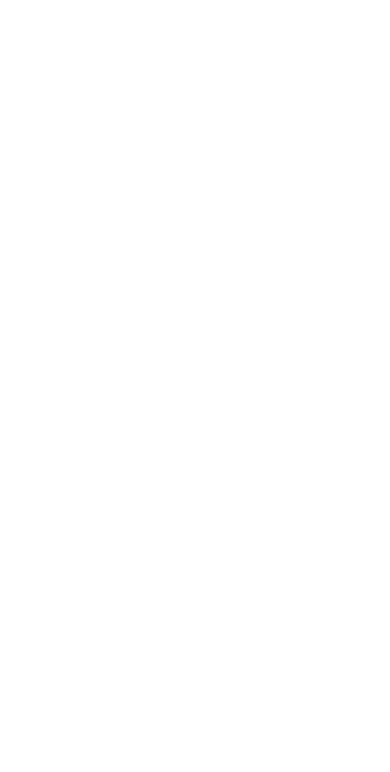
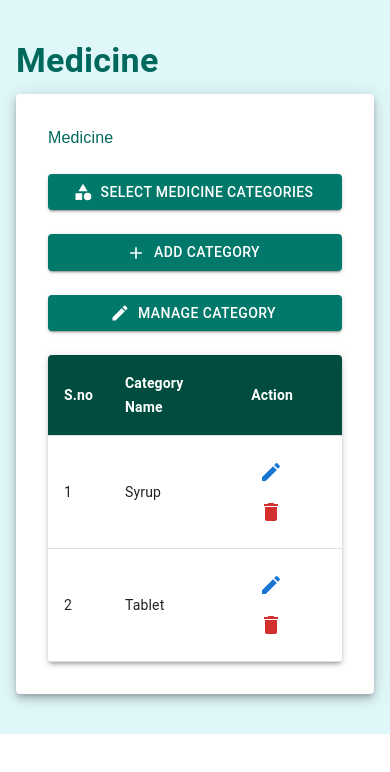
Before and after one commit to Rajshree96/PharmacySystem_Mern, a React (Vite) app: page /medicine in a window 390 px wide. Before the commit this address had no page. Shown: the top 772 px of the page. Built offline with nearby package versions, Linux system fonts and the light colour scheme.

Commit message:
create responsive  Medicine Page

```diff
--- a/package.json
+++ b/package.json
@@ -12,6 +12,7 @@
   "dependencies": {
     "@emotion/react": "^11.11.4",
     "@emotion/styled": "^11.11.5",
+    "@mui/icons-material": "^5.15.20",
     "@mui/material": "^5.15.20",
     "react": "^18.3.1",
     "react-dom": "^18.3.1",
--- a/src/App.jsx
+++ b/src/App.jsx
@@ -2,6 +2,7 @@ import './App.css'
 import Registration from './pages/Registration'
 import Login from './pages/Login'
 import { BrowserRouter as Router, Route, Routes } from "react-router-dom"
+import Medicine from './pages/medicine/Medicine'
 
 
 function App() {
@@ -12,6 +13,7 @@ function App() {
         <Routes>
           <Route path="/" element={<Registration />} />
           <Route path="/login" element={<Login />} />
+          <Route path="/medicine" element={<Medicine/>} />
         </Routes>
       </Router>
 
--- a/src/index.css
+++ b/src/index.css
@@ -0,0 +1,7 @@
+*{
+    margin: 0;
+    padding: 0;
+    box-sizing: border-box;
+    font-family: 'Poppins', sans-serif;
+    scroll-behavior: smooth
+}
--- /dev/null
+++ b/src/pages/medicine/Medicine.jsx
@@ -0,0 +1,127 @@
+import React from "react";
+import {
+    Box,
+    Breadcrumbs,
+    Button,
+    Container,
+    Grid,
+    Link,
+    Paper,
+    Typography,
+    Table,
+    TableBody,
+    TableCell,
+    TableContainer,
+    TableHead,
+    TableRow,
+    IconButton,
+} from "@mui/material";
+import {Add, Edit, Delete, Category} from "@mui/icons-material";
+
+const Medicine = () => {
+    return (
+        <Box sx={{bgcolor: "#e0f7fa", py: 5}}>
+            <Container>
+                <Typography variant="h4" gutterBottom sx={{color: "#00695c", fontWeight: "bold"}}>
+                    Medicine
+                </Typography>
+                <Paper elevation={6} sx={{p: 4}}>
+                    <Breadcrumbs aria-label="breadcrumb" sx={{mb: 3}}>
+                        <Link color="inherit" href="#" sx={{textDecoration: "none", color: "#00695c"}}>
+                            Medicine
+                        </Link>
+                    </Breadcrumbs>
+
+                    <Grid container spacing={3} sx={{mb: 3}}>
+                        <Grid item xs={12} sm={6} md={4}>
+                            <Button
+                                variant="contained"
+                                fullWidth
+                                startIcon={<Category />}
+                                sx={{
+                                    bgcolor: "#00796b",
+                                    "&:hover": {bgcolor: "#004d40"},
+                                    transition: "all 0.3s",
+                                }}
+                            >
+                                Select Medicine Categories
+                            </Button>
+
+
+                        </Grid>
+                    </Grid>
+                    <Grid container spacing={3} sx={{mb: 3}}>
+                        <Grid item xs={12} sm={6} md={4}>
+                            <Button
+                                variant="contained"
+                                fullWidth
+                                startIcon={<Add />}
+                                sx={{
+                                    bgcolor: "#00796b",
+                                    "&:hover": {bgcolor: "#004d40"},
+                                    transition: "all 0.3s",
+                                }}
+                            >
+                                Add Category
+                            </Button>
+                        </Grid>
+                        <Grid item xs={12} sm={6} md={4}>
+                            <Button
+                                variant="contained"
+                                fullWidth
+                                startIcon={<Edit />}
+                                sx={{
+                                    bgcolor: "#00796b",
+                                    "&:hover": {bgcolor: "#004d40"},
+                                    transition: "all 0.3s",
+                                }}
+                            >
+                                Manage Category
+                            </Button>
+                        </Grid>
+                    </Grid>
+
+                    <TableContainer component={Paper} elevation={3}>
+                        <Table>
+                            <TableHead>
+                                <TableRow sx={{bgcolor: "#004d40"}}>
+                                    <TableCell sx={{color: "#fff", fontWeight: "bold"}}>S.no</TableCell>
+                                    <TableCell sx={{color: "#fff", fontWeight: "bold"}}>Category Name</TableCell>
+                                    <TableCell sx={{color: "#fff", fontWeight: "bold"}}>Action</TableCell>
+                                </TableRow>
+                            </TableHead>
+                            <TableBody>
+                                <TableRow>
+                                    <TableCell>1</TableCell>
+                                    <TableCell>Syrup</TableCell>
+                                    <TableCell>
+                                        <IconButton color="primary">
+                                            <Edit />
+                                        </IconButton>
+                                        <IconButton color="error">
+                                            <Delete />
+                                        </IconButton>
+                                    </TableCell>
+                                </TableRow>
+                                <TableRow>
+                                    <TableCell>2</TableCell>
+                                    <TableCell>Tablet</TableCell>
+                                    <TableCell>
+                                        <IconButton color="primary">
+                                            <Edit />
+                                        </IconButton>
+                                        <IconButton color="error">
+                                            <Delete />
+                                        </IconButton>
+                                    </TableCell>
+                                </TableRow>
+                            </TableBody>
+                        </Table>
+                    </TableContainer>
+                </Paper>
+            </Container>
+        </Box>
+    );
+};
+
+export default Medicine;
```
Also changed, not shown: 1 other file (tests, documents, lock files or other folders).
